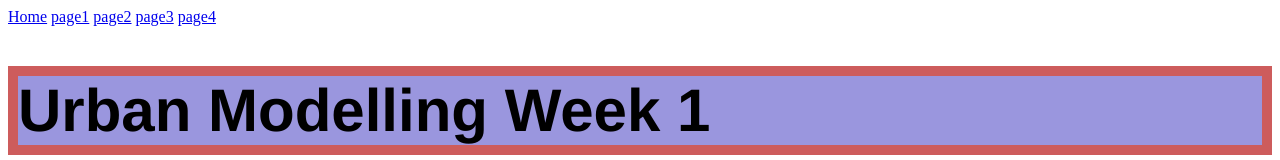
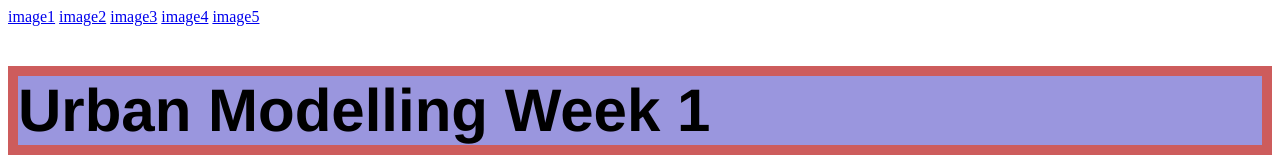
Before and after one commit to SijiaPei/code1230, a plain HTML site: page page4.html in a window 1280 px wide. Shown: the top 160 px of the page. Drawn offline with Linux system fonts and the light colour scheme.

Commit message:
Update page4.html

```diff
--- a/page4.html
+++ b/page4.html
@@ -9,11 +9,11 @@
   <boby>
 
   <div class="topnav" id="myTopnav">
- <a href="index.html">Home</a>
- <a href="page1.html">page1</a>
- <a href="page2.html">page2</a>
- <a href="page3.html">page3</a>
- <a href="page4.html">page4</a>
+ <a href="index.html">image1</a>
+ <a href="page1.html">image2</a>
+ <a href="page2.html">image3</a>
+ <a href="page3.html">image4</a>
+ <a href="page4.html">image5</a>
 
  </div>
 
```
